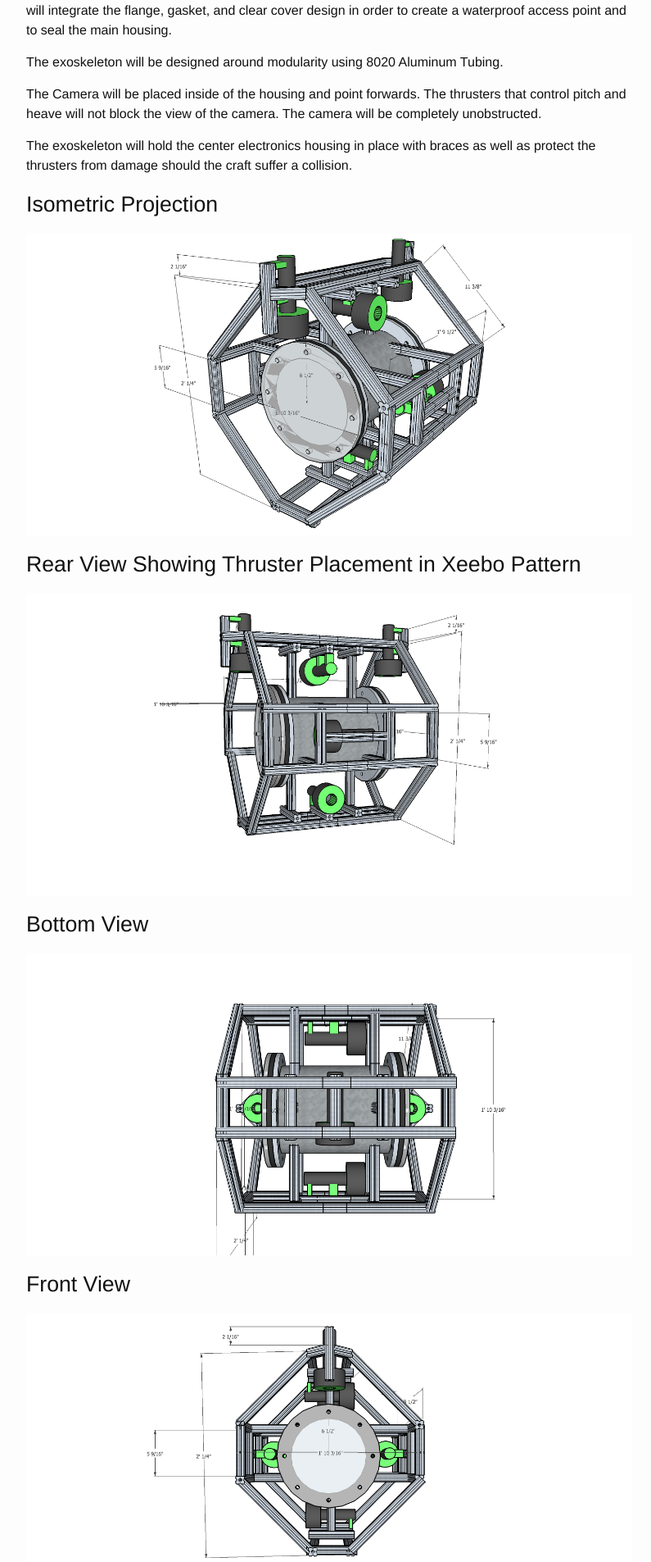
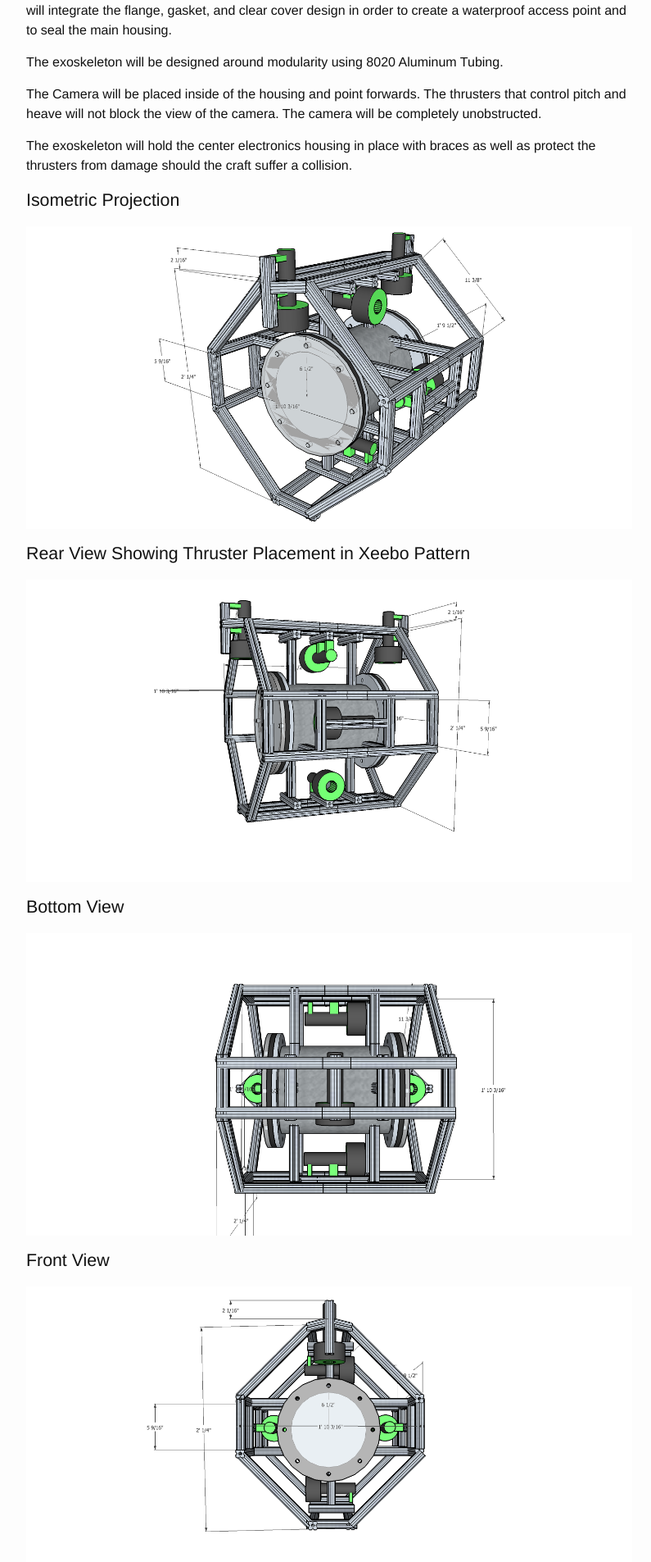
Before and after one commit to vartan/Xeebo, a Jekyll site: the page built from _posts/2015-02-20-weekly-report-5.md, in a window 1280 px wide. Shown: the part 2398-4303 px from the top of the page at 82% size, without its empty margins (238-1033 px from the left). Built offline with Jekyll 4.4.1, drawn with Linux system fonts in a browser that asks for light colours; comment, search, counter and statistics services are not loaded.

Commit message:
Sam done again again

```diff
--- a/_posts/2015-02-20-weekly-report-5.md
+++ b/_posts/2015-02-20-weekly-report-5.md
@@ -77,22 +77,30 @@ The Camera will be placed inside of the housing and point forwards. The thruster
 
 The exoskeleton will hold the center electronics housing in place with braces as well as protect the thrusters from damage should the craft suffer a collision.
 
-##Isometric Projection
+###Isometric Projection
 ![ZEEBO_STRUCTURE_PHOTO_1](/images/ZEEBO_STRUCTURE_PHOTO_1.png)
-##Rear View Showing Thruster Placement in Xeebo Pattern
+
+###Rear View Showing Thruster Placement in Xeebo Pattern
 ![ZEEBO_DESIGN_1_BACKSIDE](/images/ZEEBO_DESIGN_1_BACKSIDE.png)
-##Bottom View
+
+###Bottom View
 ![ZEEBO_DESIGN_1_BOTTOM](/images/ZEEBO_DESIGN_1_BOTTOM.png)
-##Front View
+
+###Front View
 ![ZEEBO_DESIGN_1_FRONT](/images/ZEEBO_DESIGN_1_FRONT.png)
-##Side View
+
+###Side View
 ![ZEEBO_DESIGN_1_SIDE](/images/ZEEBO_DESIGN_1_SIDE.png)
-##Top View
+
+### Top View
 ![ZEEBO_DESIGN_1_TOP](/images/ZEEBO_DESIGN_1_TOP.png)
-##Camera Unobstructed by Vertical  Thrusters
+
+### Camera Unobstructed by Vertical  Thrusters
 ![ZEEBO_DESIGN_FRONT_DETAIL](/images/ZEEBO_DESIGN_FRONT_DETAIL.png)
-##Underside Detail where Claw will be Mounted
+
+### Underside Detail where Claw will be Mounted
 ![ZEEBO_DESIGN_UNDERSIDE](/images/ZEEBO_DESIGN_UNDERSIDE.png)
+
 
 ---
 
```
